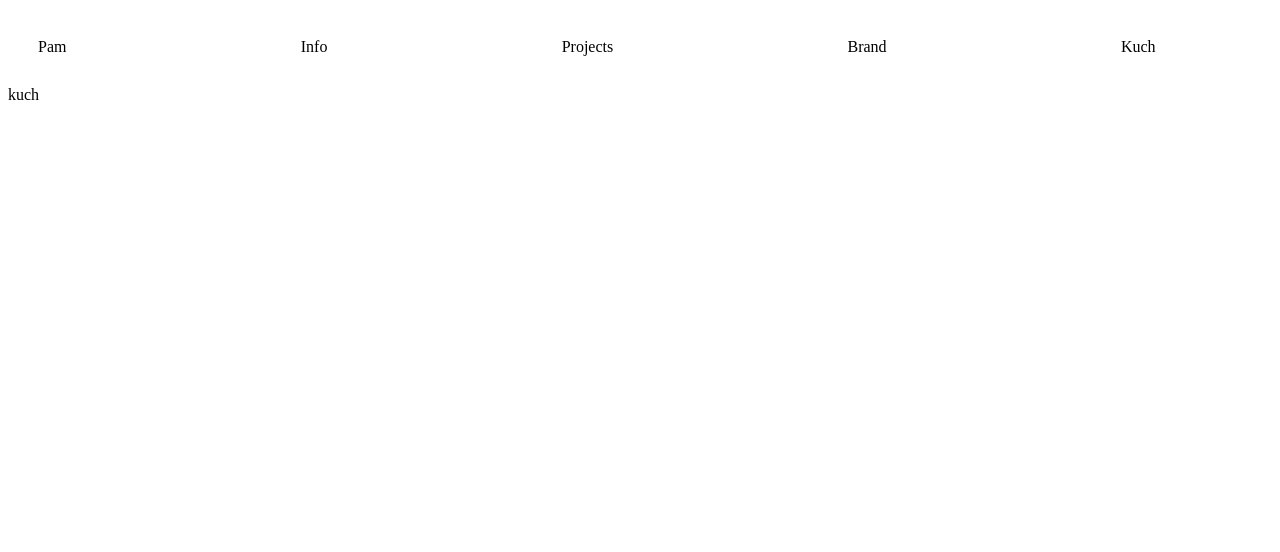
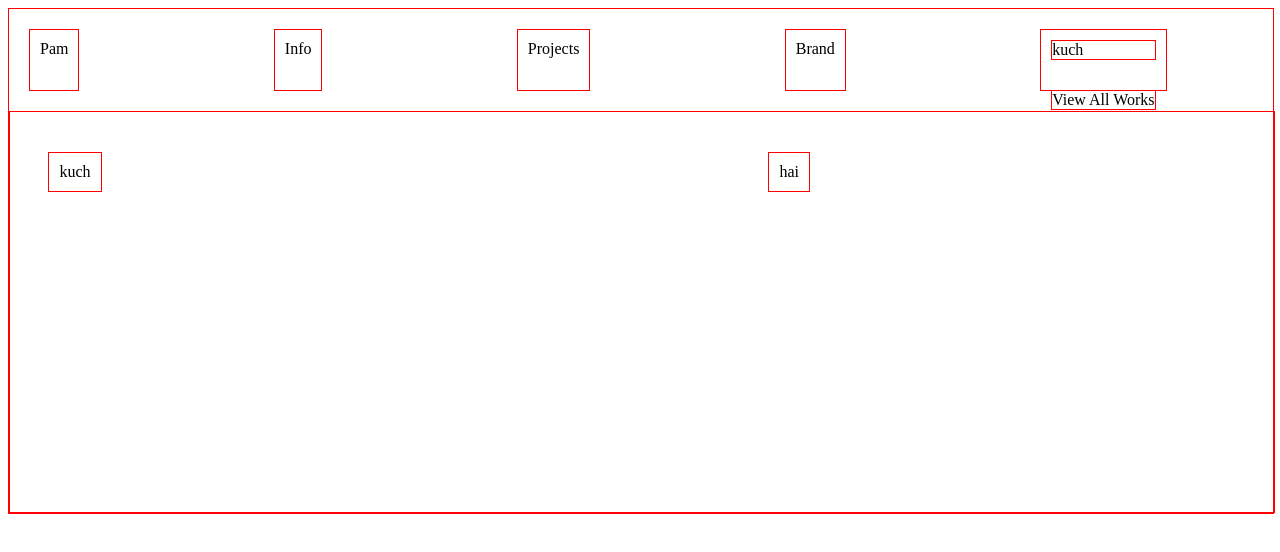
Before and after one commit to joyal-jij0/snap_syntax, a plain HTML site: page index.html in a window 1280 px wide. Drawn offline with Linux system fonts and the light colour scheme.

Commit message:
Refactor navigation structure and styles for improved layout and positioning

```diff
--- a/index.html
+++ b/index.html
@@ -9,16 +9,20 @@
 <body>
     <div class="hero-container">
         <nav>
-            <div class="h2" style="top:100px;">Pam</div>
+            <div class="h2"">Pam</div>
             <div class="h2">Info</div>
             <div class="h2">Projects</div>
             <div class="h2">Brand</div>
-            <div class="h2">Kuch</div>
+            <div class="h2">
+                <div class="">
+                    kuch
+                </div>
+                <div class="child">View All Works</div>
+            </div>
         </nav>
-        <div class="">
-            <div class="">kuch</div>
-            <div class=""></div>
-            <div class=""></div>
+        <div class="relative-container">
+            <div class="child" style="top: 10%;left: 3vw;">kuch</div>
+            <div class="child" style="top: 10%;left: 60%;">hai</div>
         </div>
     </div>
 </body>
--- a/style.css
+++ b/style.css
@@ -22,4 +22,31 @@ nav {
 nav .h2 {
   cursor: pointer;
   padding: 10px;
+  position: relative; /* Make sure the parent has relative positioning */
 }
+
+nav .h2 .child {
+  margin-top: 0vh; /* Increase this value for a bigger gap */
+  position: relative;
+  top: 30px; /* Increase this value for a bigger gap */
+}
+
+.relative-container {
+  position: relative;
+  width: 100%;
+  height: 400px; /* Adjust height as needed */
+}
+
+.relative-container .child {
+  position: absolute;
+  /* Placeholder offsets */
+  top: 0;
+  left: 0;
+  padding: 10px;
+}
+
+/* debugging */
+
+div {
+  border: 1px solid red;
+}
```
